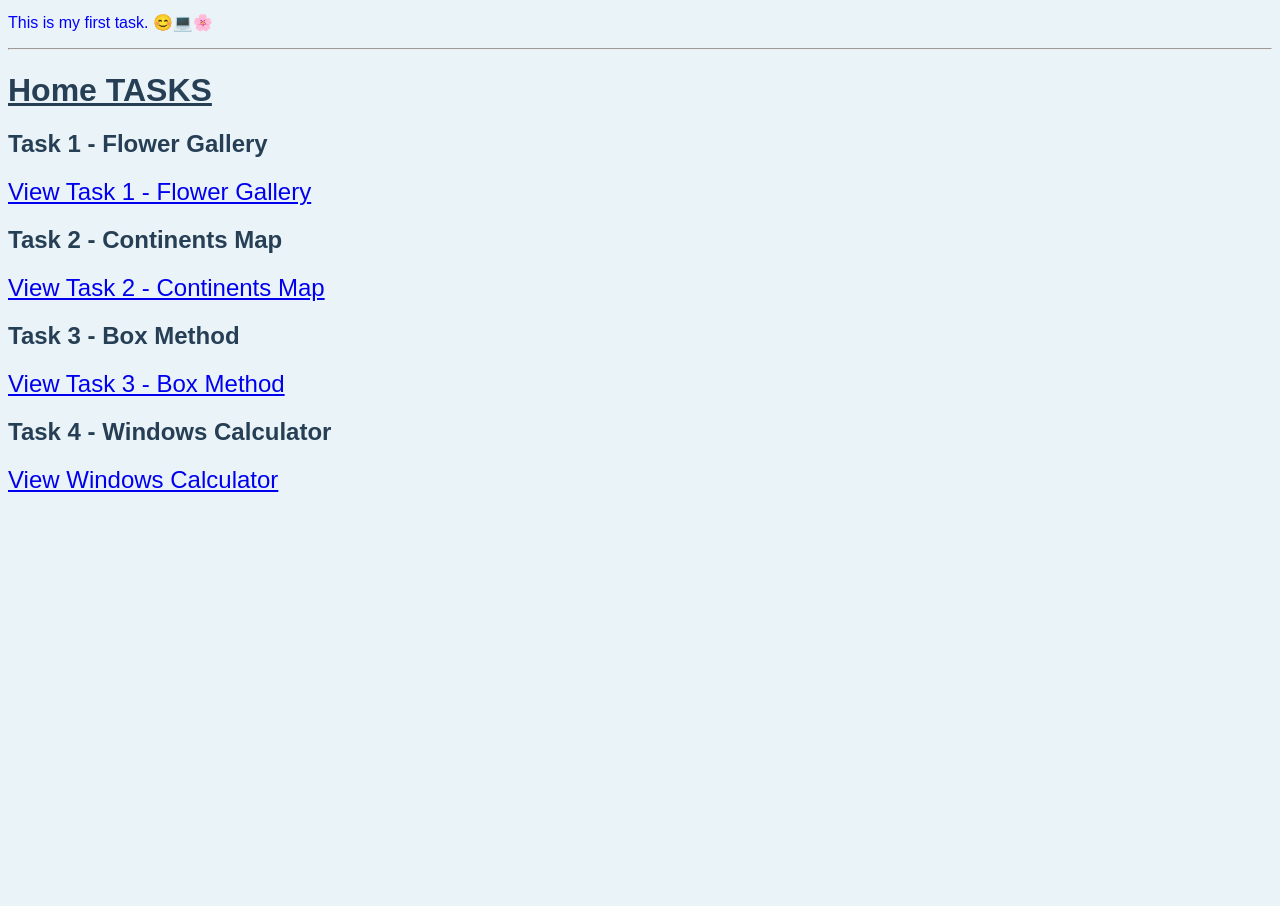
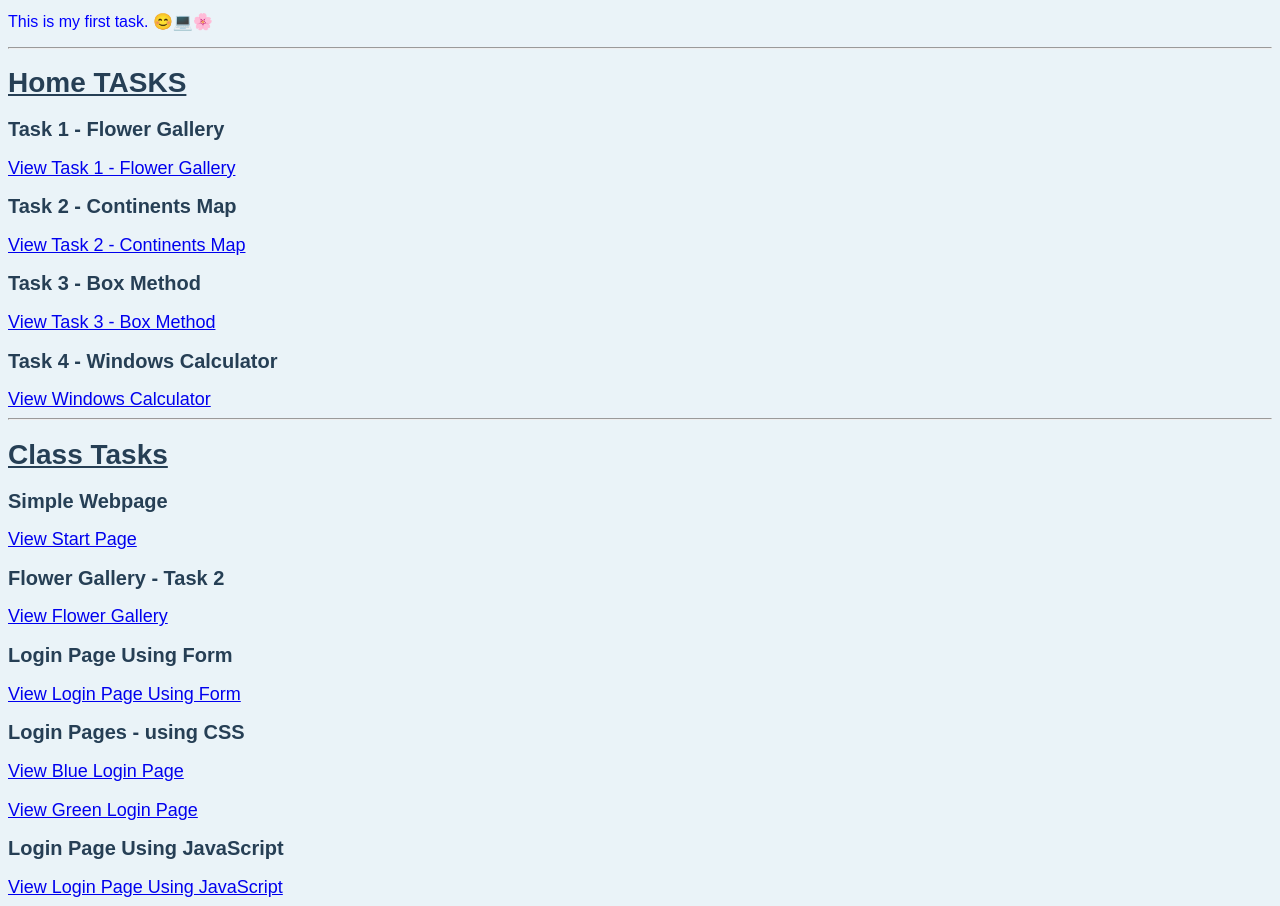
Before and after one commit to ayeshamehboob319/my-first-webpage, a plain HTML site: page index.html in a window 1280 px wide. Shown: the part 242-1148 px from the top of the page. Before the commit the page ends 800 px from the top, so only its background shows below. Drawn offline with Linux system fonts and the light colour scheme.

Commit message:
Update index.html

```diff
--- a/index.html
+++ b/index.html
@@ -1,4 +1,6 @@
+<!DOCTYPE html>
 <html>
+
 <head>
     <title>My First Page</title>
 
@@ -9,8 +11,21 @@
             color: #263f55;
         }
 
+        h1 {
+            font-size: 28px;
+            text-decoration: underline;
+        }
+
+        h2 {
+            font-size: 20px;
+        }
+
+        h3 {
+            font-size: 18px;
+        }
+
         a {
-            font-size: 24px;
+            font-size: 18px;
         }
     </style>
 </head>
@@ -26,9 +41,9 @@
     <h3>About Me</h3>
 
     <p>
-        Hello! My name is Ayesha Mehboob. I am a <b>BSCS student
-        of 5th semester at Fatima Jinnah Women University</b>. I am learning
-        Web Technologies.
+        Hello! My name is Ayesha Mehboob. I am a
+        <b>BSCS student of 5th semester at Fatima Jinnah Women University</b>.
+        I am learning Web Technologies.
     </p>
 
     <h3>Roll Number</h3>
@@ -44,31 +59,61 @@
 
     <hr>
 
-    <h1><u>Home TASKS</u></h1>
+    <h1>Home TASKS</h1>
 
     <h2>Task 1 - Flower Gallery</h2>
-
     <a href="https://ayeshamehboob319.github.io/My-Image-Gallery/">
         View Task 1 - Flower Gallery
     </a>
 
     <h2>Task 2 - Continents Map</h2>
-
     <a href="https://ayeshamehboob319.github.io/-WORLD-MAP/">
         View Task 2 - Continents Map
     </a>
 
     <h2>Task 3 - Box Method</h2>
-
     <a href="https://ayeshamehboob319.github.io/box-model/">
         View Task 3 - Box Method
     </a>
 
     <h2>Task 4 - Windows Calculator</h2>
-
     <a href="https://ayeshamehboob319.github.io/Calculator/">
         View Windows Calculator
     </a>
 
+    <hr>
+
+    <h1>Class Tasks</h1>
+
+    <h2>Simple Webpage</h2>
+    <a href="index.html">View Start Page</a>
+
+    <h2>Flower Gallery - Task 2</h2>
+    <a href="https://ayeshamehboob319.github.io/My-Image-Gallery/">
+        View Flower Gallery
+    </a>
+
+    <h2>Login Page Using Form</h2>
+    <a href="https://ayeshamehboob319.github.io/login-page-using-form/">
+        View Login Page Using Form
+    </a>
+
+    <h2>Login Pages - using CSS</h2>
+    <a href="https://ayeshamehboob319.github.io/Login-page-using-css/">
+        View Blue Login Page
+    </a>
+
+    <br><br>
+
+    <a href="https://ayeshamehboob319.github.io/login-page-using-css-green-/">
+        View Green Login Page
+    </a>
+
+    <h2>Login Page Using JavaScript</h2>
+    <a href="https://ayeshamehboob319.github.io/login-page-using-java-script/">
+        View Login Page Using JavaScript
+    </a>
+
 </body>
+
 </html>
```
